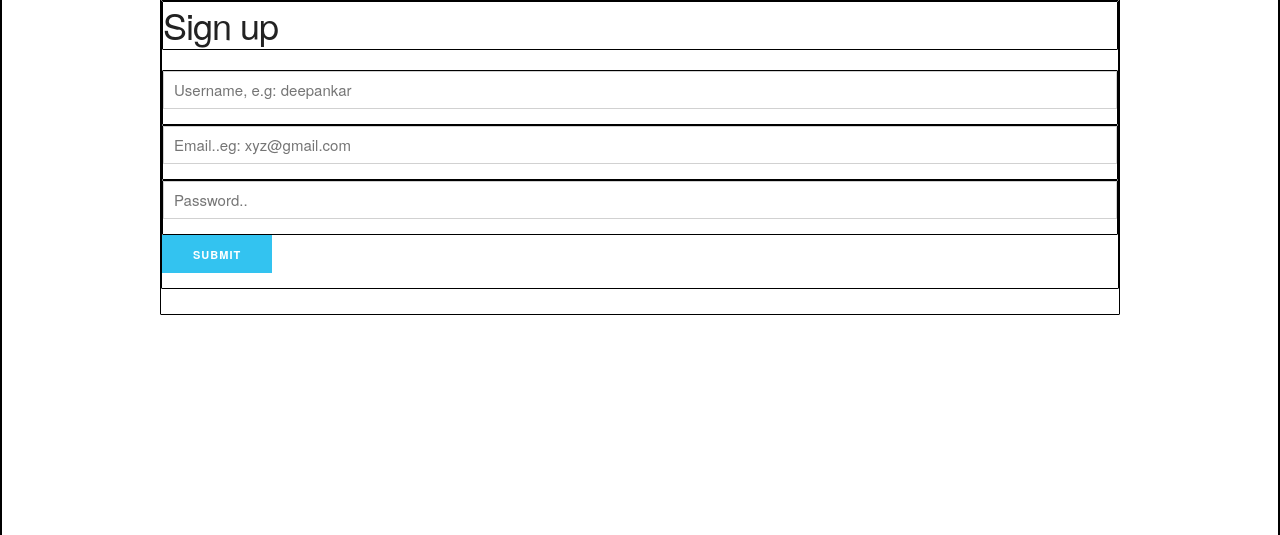
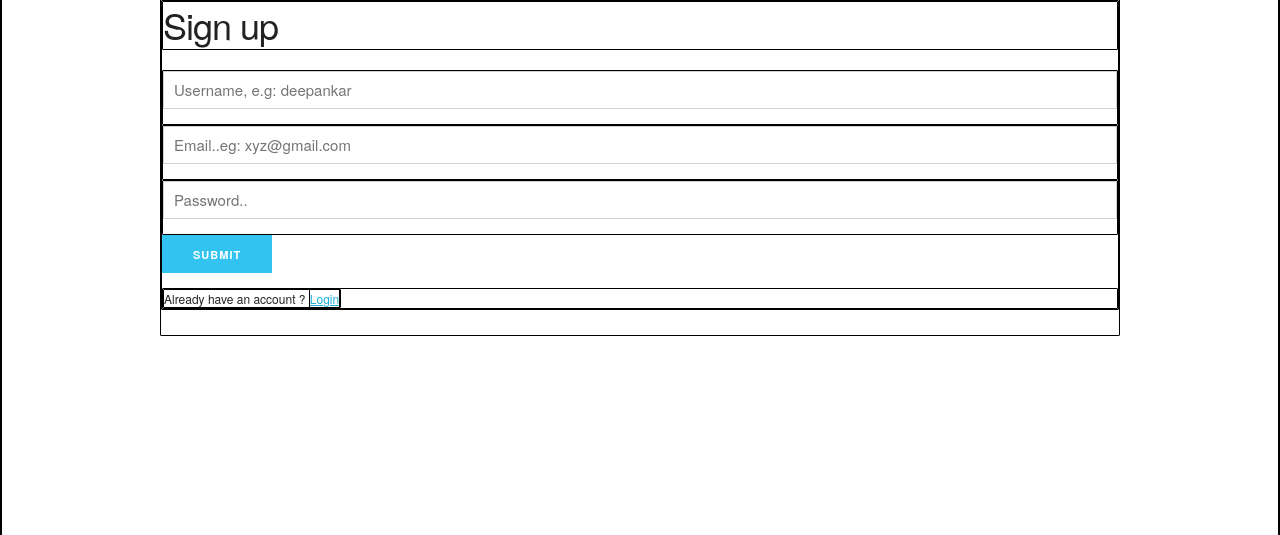
Before and after one commit to dbajpeyi/referralApp, a Django app: page /referral/signup in a window 1280 px wide. Shown: the part 209-744 px from the top of the page. Run offline with Django 3.2, Linux system fonts and the light colour scheme; some libraries are stand-ins or nearby versions.

Commit message:
add login link to signup page

```diff
--- a/project/templates/referral/signup.html
+++ b/project/templates/referral/signup.html
@@ -16,6 +16,9 @@ i<!DOCTYPE html>
               <input class="u-full-width" type="password" placeholder="Password.." id="passwd">
             </div>
           <input class="button-primary" type="submit" value="Submit">
+          <div class="row">
+              <small>Already have an account ? <a href="/referral/login">Login</a></small>
+          </div>
         </form>
       </div>
 
```
